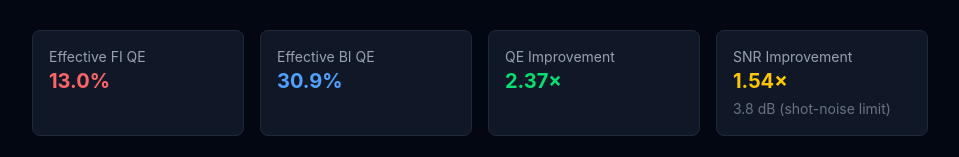
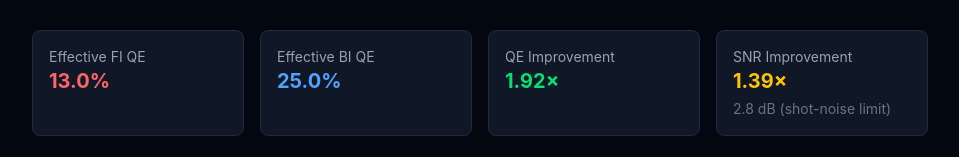
Before and after one commit to Lazfiz/photonics-calculators, a Next.js app: page /detectors/back-illumination in a window 1280 px wide. Shown: the part 370-527 px from the top of the page, without its empty margins (160-1119 px from the left). Built offline with nearby package versions, Linux system fonts and the light colour scheme; no server answers.

Commit message:
fix(back-illumination): effective QE can exceed 100% with extreme inputs
Pre-CFA QE × microlens_gain can exceed 1 (electrons/photon > 1) for unrealistic
inputs. Added Math.min(1, ...) cap before multiplying by CFA transmission.
Gemini flags; Codex+GLM51 say clean on normal operating range.

```diff
--- a/src/app/detectors/back-illumination/page-client.tsx
+++ b/src/app/detectors/back-illumination/page-client.tsx
@@ -31,8 +31,8 @@ export default function BackIlluminationPage() {
     ];
   }, [fiQE, biQE, cfaTransmission, microlensGain]);
 
-  const effectiveFi = fiQE * cfaTransmission * microlensGain;
-  const effectiveBi = biQE * cfaTransmission * microlensGain;
+  const effectiveFi = Math.min(1, fiQE * microlensGain) * cfaTransmission;
+  const effectiveBi = Math.min(1, biQE * microlensGain) * cfaTransmission;
   const improvement = effectiveBi / effectiveFi;
   // SNR improvement = √(QE ratio) only in shot-noise-limited regime
   const snrImprovement = Math.sqrt(improvement);
```
